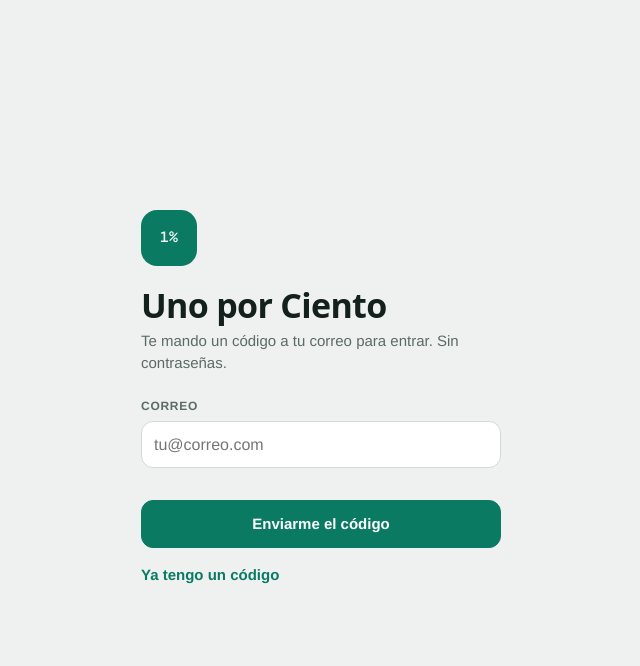
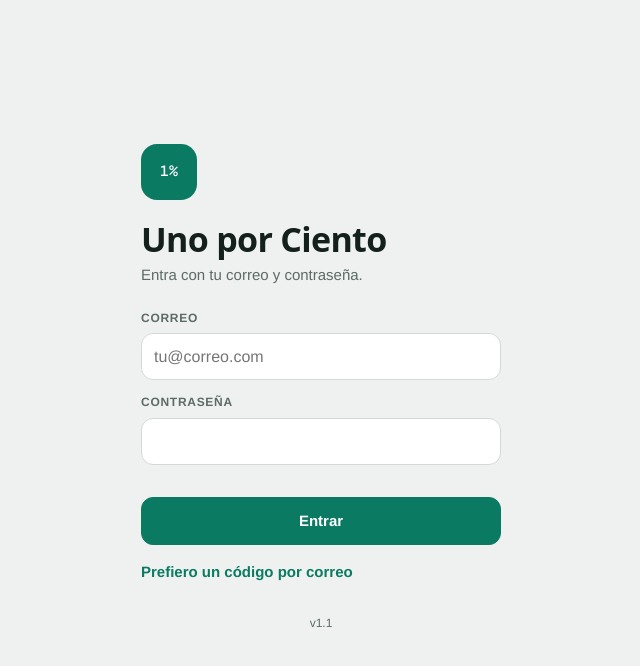
Before and after one commit to juanandresviso-svg/Uno-Por-Ciento-APP, a Next.js app: page /login in a window 1280 px wide. Shown: the top 666 px of the page, without its empty margins (319-959 px from the left). Built offline with nearby package versions, Linux system fonts and the light colour scheme.

Commit message:
Add files via upload

```diff
--- a/app/login/page.tsx
+++ b/app/login/page.tsx
@@ -4,29 +4,53 @@ import { Suspense, useState } from "react";
 import { useRouter, useSearchParams } from "next/navigation";
 import { createClient } from "@/lib/supabase/client";
 
+type Mode = "password" | "email" | "code";
+
 function LoginForm() {
   const router = useRouter();
   const params = useSearchParams();
-  const [step, setStep] = useState<"email" | "code">("email");
+  const [mode, setMode] = useState<Mode>("password");
   const [email, setEmail] = useState("");
+  const [password, setPassword] = useState("");
   const [code, setCode] = useState("");
   const [busy, setBusy] = useState(false);
   const [err, setErr] = useState(params.get("e") === "correo" ? "Ese correo no tiene acceso a esta app." : "");
 
+  const cleanEmail = () => email.trim().toLowerCase();
+  const validEmail = () => /^\S+@\S+\.\S+$/.test(email.trim());
+
+  function done() {
+    router.replace("/");
+    router.refresh();
+  }
+
+  async function withPassword(e: React.FormEvent) {
+    e.preventDefault();
+    if (!validEmail()) return setErr("Escribe un correo válido.");
+    if (!password) return setErr("Escribe tu contraseña.");
+    setBusy(true);
+    setErr("");
+    const { error } = await createClient().auth.signInWithPassword({ email: cleanEmail(), password });
+    setBusy(false);
+    if (error) return setErr("Correo o contraseña incorrectos.");
+    done();
+  }
+
   async function sendCode(e: React.FormEvent) {
     e.preventDefault();
-    if (!/^\S+@\S+\.\S+$/.test(email)) return setErr("Escribe un correo válido.");
+    if (!validEmail()) return setErr("Escribe un correo válido.");
     setBusy(true);
     setErr("");
-    const supabase = createClient();
-    const { error } = await supabase.auth.signInWithOtp({ email: email.trim().toLowerCase(), options: { shouldCreateUser: true } });
+    const { error } = await createClient().auth.signInWithOtp({ email: cleanEmail(), options: { shouldCreateUser: false } });
     setBusy(false);
     if (error) {
       if (/rate limit|security purposes|seconds/i.test(error.message))
-        return setErr("Ya se mandaron varios códigos hace poco. Usa el último que te llegó con “Ya tengo un código”, o espera unos minutos.");
+        return setErr("Ya se mandaron varios códigos hace poco. Usa el último que te llegó o entra con contraseña.");
+      if (/sending/i.test(error.message))
+        return setErr("Supabase no pudo mandar el correo. Revisa la configuración SMTP o entra con contraseña.");
       return setErr(error.message);
     }
-    setStep("code");
+    setMode("code");
   }
 
   async function verify(e: React.FormEvent) {
@@ -35,41 +59,59 @@ function LoginForm() {
     if (token.length < 6) return setErr("El código tiene al menos 6 dígitos.");
     setBusy(true);
     setErr("");
-    const supabase = createClient();
-    const { error } = await supabase.auth.verifyOtp({ email: email.trim().toLowerCase(), token, type: "email" });
+    const { error } = await createClient().auth.verifyOtp({ email: cleanEmail(), token, type: "email" });
     setBusy(false);
-    if (error) return setErr("Código incorrecto o vencido. Pide uno nuevo.");
-    router.replace("/");
-    router.refresh();
+    if (error) return setErr("Código incorrecto o vencido.");
+    done();
   }
+
+  const go = (m: Mode) => {
+    setErr("");
+    setMode(m);
+  };
+
+  const emailField = (
+    <div className="field">
+      <label htmlFor="email">Correo</label>
+      <input id="email" type="email" inputMode="email" autoComplete="email" value={email} onChange={(e) => setEmail(e.target.value)} placeholder="tu@correo.com" />
+    </div>
+  );
 
   return (
     <div className="login">
       <div className="mark">1%</div>
       <h1 className="title">Uno por Ciento</h1>
-      {step === "email" ? (
-        <form onSubmit={sendCode} noValidate>
-          <p>Te mando un código a tu correo para entrar. Sin contraseñas.</p>
+
+      {mode === "password" && (
+        <form onSubmit={withPassword} noValidate>
+          <p>Entra con tu correo y contraseña.</p>
+          {emailField}
           <div className="field">
-            <label htmlFor="email">Correo</label>
-            <input id="email" type="email" inputMode="email" autoComplete="email" value={email} onChange={(e) => setEmail(e.target.value)} placeholder="tu@correo.com" />
+            <label htmlFor="password">Contraseña</label>
+            <input id="password" type="password" autoComplete="current-password" value={password} onChange={(e) => setPassword(e.target.value)} style={{ width: "100%", font: "inherit", fontSize: 16, padding: "11px 12px", borderRadius: 12, border: "1px solid var(--line)", background: "var(--surface)", color: "var(--fg)" }} />
           </div>
           <div className="err" role="alert">{err}</div>
-          <button className="btn primary" style={{ width: "100%" }} disabled={busy}>{busy ? "Enviando…" : "Enviarme el código"}</button>
-          <button
-            type="button"
-            className="back"
-            style={{ marginTop: 16 }}
-            onClick={() => {
-              if (!/^\S+@\S+\.\S+$/.test(email)) return setErr("Escribe primero tu correo.");
-              setErr("");
-              setStep("code");
-            }}
-          >
-            Ya tengo un código
+          <button className="btn primary" style={{ width: "100%" }} disabled={busy}>{busy ? "Entrando…" : "Entrar"}</button>
+          <button type="button" className="back" style={{ marginTop: 16 }} onClick={() => go("email")}>
+            Prefiero un código por correo
           </button>
         </form>
-      ) : (
+      )}
+
+      {mode === "email" && (
+        <form onSubmit={sendCode} noValidate>
+          <p>Te mando un código a tu correo para entrar.</p>
+          {emailField}
+          <div className="err" role="alert">{err}</div>
+          <button className="btn primary" style={{ width: "100%" }} disabled={busy}>{busy ? "Enviando…" : "Enviarme el código"}</button>
+          <div style={{ display: "flex", justifyContent: "space-between", gap: 12, marginTop: 16 }}>
+            <button type="button" className="back" onClick={() => (validEmail() ? go("code") : setErr("Escribe primero tu correo."))}>Ya tengo un código</button>
+            <button type="button" className="back" onClick={() => go("password")}>Usar contraseña</button>
+          </div>
+        </form>
+      )}
+
+      {mode === "code" && (
         <form onSubmit={verify} noValidate>
           <p>Escribe el código que llegó a <b>{email}</b>.</p>
           <div className="field">
@@ -78,11 +120,11 @@ function LoginForm() {
           </div>
           <div className="err" role="alert">{err}</div>
           <button className="btn primary" style={{ width: "100%" }} disabled={busy}>{busy ? "Entrando…" : "Entrar"}</button>
-          <button type="button" className="back" style={{ marginTop: 16 }} onClick={() => { setStep("email"); setCode(""); setErr(""); }}>
-            Usar otro correo o reenviar
-          </button>
+          <button type="button" className="back" style={{ marginTop: 16 }} onClick={() => go("password")}>Usar contraseña</button>
         </form>
       )}
+
+      <p className="hint" style={{ marginTop: 28, textAlign: "center" }}>v1.1</p>
     </div>
   );
 }
```
